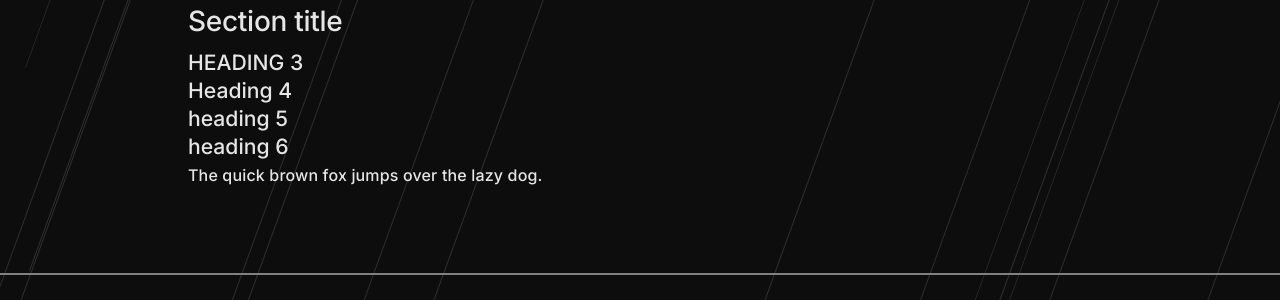
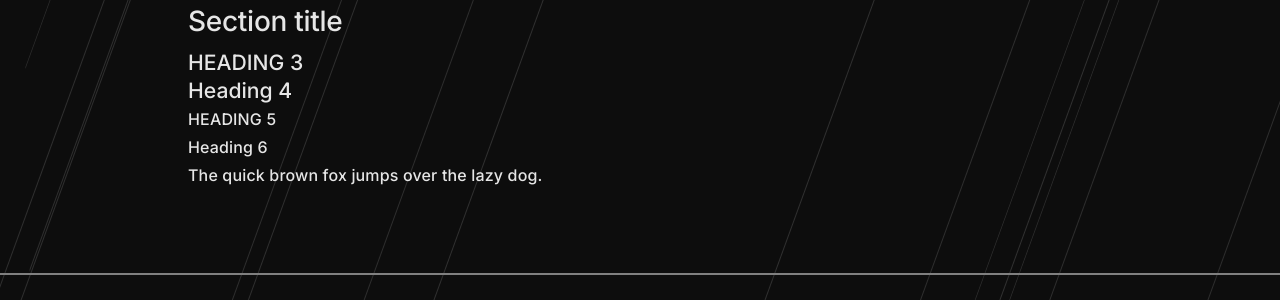
Before and after one commit to jingtianfeng/jekytrap, a Jekyll site: the page built from index.html, in a window 1280 px wide. Shown: the part 393-693 px from the top of the page. Built offline with Jekyll 4.4.1, drawn with Linux system fonts in a browser that asks for light colours.

Commit message:
UPDATE styles: vars h5-* and h6-*

```diff
--- a/assets/css/styles.scss
+++ b/assets/css/styles.scss
@@ -133,15 +133,15 @@
 $h4-line-height: $h3-line-height;
 $h4-text-transform: capitalize;
 // ---------------------------------------------------------------------------------
-$h5-font-size: $spacer * $spacer-ratio-sqrt;
-$h5-letter-spacing: 0;
-$h5-line-height: $spacer-ratio-sqrt;
-$h5-text-transform: lowercase;
+$h5-font-size: $font-size-base;
+$h5-letter-spacing: $letter-spacing-base;
+$h5-line-height: $line-height-base;
+$h5-text-transform: uppercase;
 // ---------------------------------------------------------------------------------
 $h6-font-size: $h5-font-size;
 $h6-letter-spacing: $h5-letter-spacing;
 $h6-line-height: $h5-line-height;
-$h6-text-transform: lowercase;
+$h6-text-transform: capitalize;
 // ---------------------------------------------------------------------------------
 $display-font-sizes: (
         1: map-get($spacers, 9),
```
